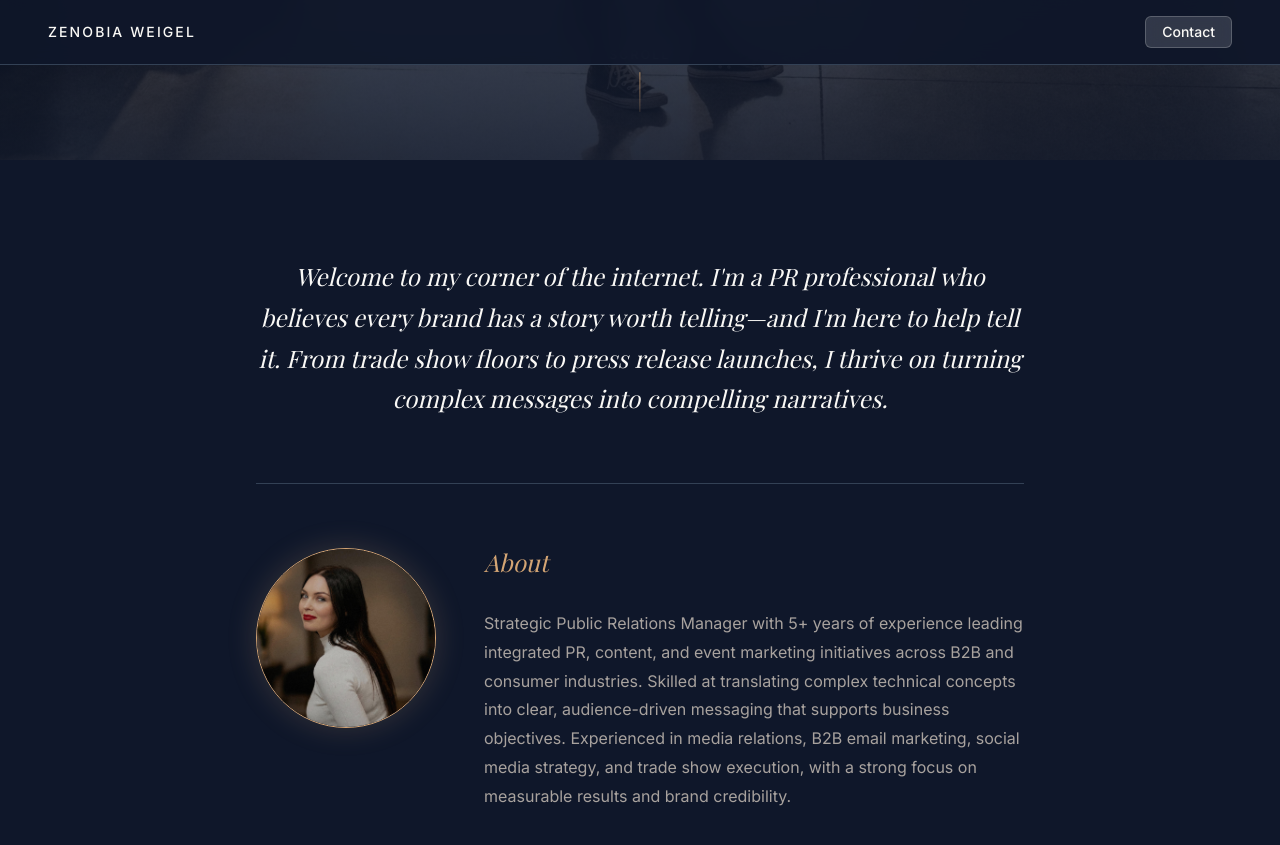
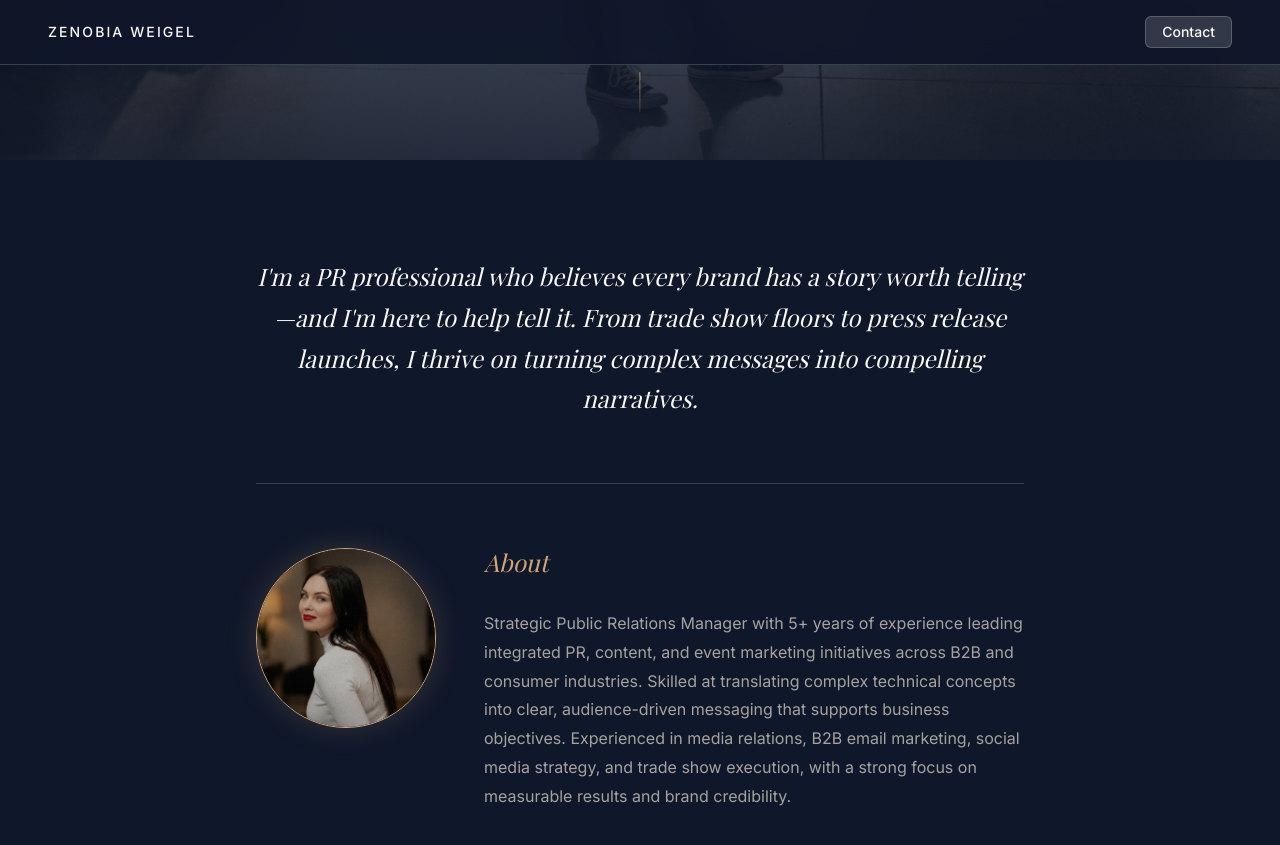
Before and after one commit to Zenobia-Weigel/Zenobia-Portfolio-Website, a Jekyll site: the page built from index.html, in a window 1280 px wide and 900 px high, scrolled down 740 px. Shown: the top 845 px of the window. Built offline with Jekyll 4.4.1, drawn with Linux system fonts in a browser that asks for light colours; some web fonts are replaced.

Commit message:
Update _data/profile.yml (via Pages CMS)

```diff
--- a/_data/profile.yml
+++ b/_data/profile.yml
@@ -5,11 +5,9 @@ location: Indianapolis, IN
 photo: /images/Profile Photo.jpg
 tagline: STORYTELLER. STRATEGIST. PR PRO.
 hero_image: /images/Zenobia-Hero-Image.jpg
-intro_text: >
-  Welcome to my corner of the internet. I'm a PR professional who believes every
-  brand has a story worth telling—and I'm here to help tell it. From trade show
-  floors to press release launches, I thrive on turning complex messages into
-  compelling narratives.
+intro_text: I'm a PR professional who believes every brand has a story worth
+  telling—and I'm here to help tell it. From trade show floors to press release
+  launches, I thrive on turning complex messages into compelling narratives.
 summary: Strategic Public Relations Manager with 5+ years of experience leading
   integrated PR, content, and event marketing initiatives across B2B and
   consumer industries.
```
